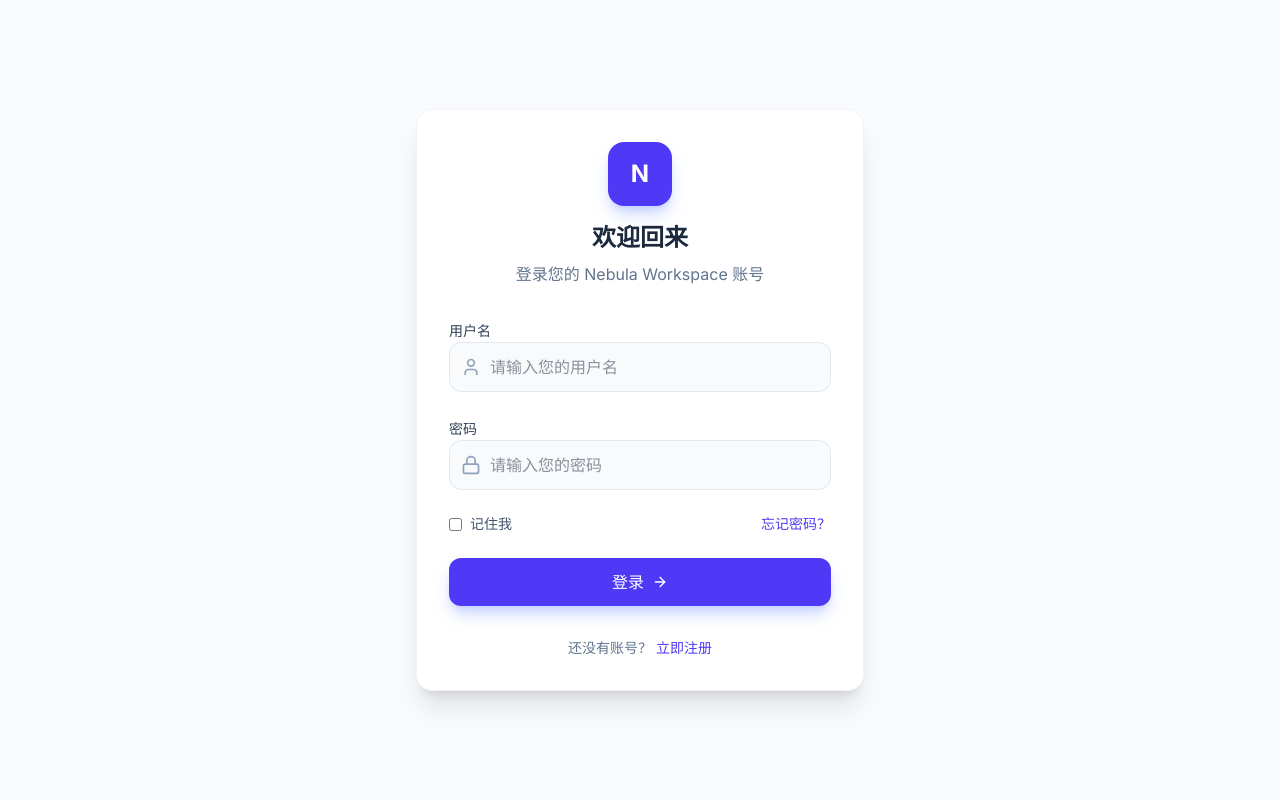
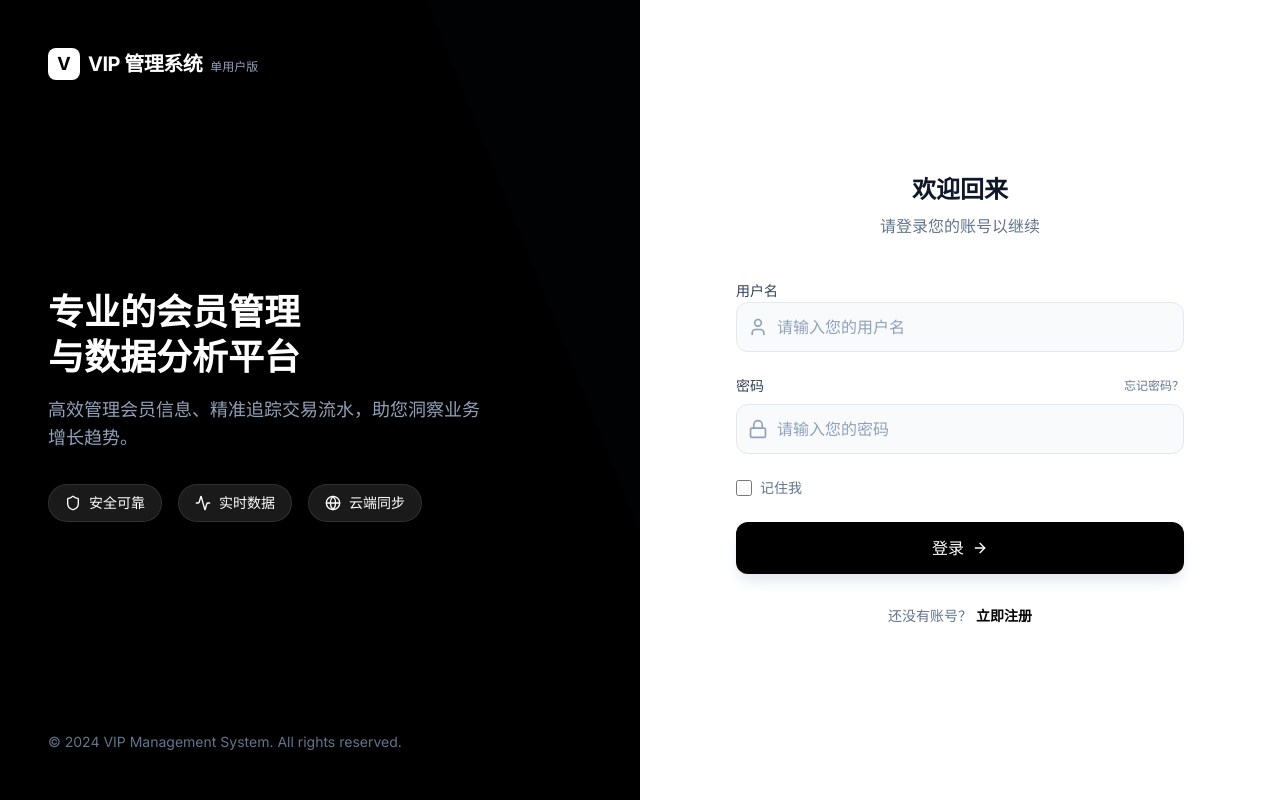
Before and after one commit to chenweilong1713/cf-nextjs-vip, a Next.js app: page /login in a window 1280 px wide. Built offline with nearby package versions, Linux system fonts and the light colour scheme.

Commit message:
- feat: 风格修改

```diff
--- a/src/app/globals.css
+++ b/src/app/globals.css
@@ -4,26 +4,26 @@
 @theme {
   --font-sans: 'Inter', sans-serif;
 
-  --color-primary: #6366f1;
-  --color-accent: #f43f5e;
+  --color-primary: #000000;
+  --color-accent: #404040;
   --color-surface: #ffffff;
-  --color-background: #f8fafc;
+  --color-background: #ffffff;
 
-  --shadow-soft: 0 8px 30px rgba(0, 0, 0, 0.04);
+  --shadow-soft: 0 8px 30px rgba(0, 0, 0, 0.08);
   --shadow-glass: 0 4px 6px -1px rgba(0, 0, 0, 0.1), 0 2px 4px -1px rgba(0, 0, 0, 0.06);
 }
 
 /* Custom Utilities from demo */
 .glass-card {
-  background: rgba(255, 255, 255, 0.8);
+  background: rgba(255, 255, 255, 0.9);
   backdrop-filter: blur(10px);
-  border: 1px solid rgba(255, 255, 255, 0.5);
+  border: 1px solid rgba(0, 0, 0, 0.05);
   transition: all 0.3s ease;
 }
 
 .glass-card:hover {
   transform: translateY(-2px);
-  box-shadow: 0 12px 40px rgba(0, 0, 0, 0.06);
+  box-shadow: 0 12px 40px rgba(0, 0, 0, 0.1);
 }
 
 .sidebar-item {
@@ -33,22 +33,22 @@
 /* Note: .active class logic will be handled by conditional rendering in React,
    but keeping the class here for reference or utility usage */
 .sidebar-item-active {
-  background: white;
-  color: var(--color-primary);
-  box-shadow: 0 4px 12px rgba(99, 102, 241, 0.1);
+  background: #000000;
+  color: white;
+  box-shadow: 0 4px 12px rgba(0, 0, 0, 0.2);
 }
 
-.memo-yellow { background-color: #fefce8; border-color: #fef08a; }
-.memo-blue { background-color: #eff6ff; border-color: #bfdbfe; }
-.memo-green { background-color: #f0fdf4; border-color: #bbf7d0; }
+.memo-yellow { background-color: #f5f5f5; border-color: #d4d4d4; }
+.memo-blue { background-color: #fafafa; border-color: #e5e5e5; }
+.memo-green { background-color: #ffffff; border-color: #d4d4d4; }
 
 /* Scrollbar styles */
 ::-webkit-scrollbar { width: 5px; }
 ::-webkit-scrollbar-track { background: transparent; }
-::-webkit-scrollbar-thumb { background: #e2e8f0; border-radius: 10px; }
+::-webkit-scrollbar-thumb { background: #d4d4d4; border-radius: 10px; }
 
 body {
   background-color: var(--color-background);
-  color: #1e293b;
+  color: #171717;
   overflow-x: hidden;
 }
--- a/src/app/login/page.tsx
+++ b/src/app/login/page.tsx
@@ -2,7 +2,7 @@
 
 import { useState } from 'react';
 import { useRouter } from 'next/navigation';
-import { Lock, User, ArrowRight } from 'lucide-react';
+import { Lock, User, ArrowRight, Shield, Activity, Globe } from 'lucide-react';
 
 import Link from 'next/link';
 
@@ -47,18 +47,76 @@ export default function LoginPage() {
   };
 
   return (
-    <div className="min-h-screen flex items-center justify-center bg-slate-50 p-4">
-      <div className="max-w-md w-full bg-white rounded-2xl shadow-xl p-8 border border-slate-100">
-        <div className="text-center mb-8">
-          <div className="w-16 h-16 bg-indigo-600 rounded-2xl mx-auto flex items-center justify-center mb-4 shadow-lg shadow-indigo-200">
-            <span className="text-white text-2xl font-bold">N</span>
+    <div className="min-h-screen flex bg-white">
+        {/* Left Side - Rendering/Brand Area */}
+        <div className="hidden lg:flex lg:w-1/2 bg-black text-white flex-col justify-between p-12 relative overflow-hidden">
+            {/* Abstract Background Pattern */}
+            <div className="absolute inset-0 opacity-20">
+                <div className="absolute top-0 left-0 w-full h-full bg-[radial-gradient(circle_at_30%_20%,_var(--tw-gradient-stops))] from-slate-800 via-black to-black"></div>
+                <svg className="absolute top-0 right-0 text-slate-800 w-1/2 h-full opacity-30 transform translate-x-1/3" viewBox="0 0 100 100" preserveAspectRatio="none">
+                    <path d="M0 0 L100 0 L100 100 Z" fill="currentColor" />
+                </svg>
             </div>
-          <h1 className="text-2xl font-bold text-slate-800">欢迎回来</h1>
-          <p className="text-slate-500 mt-2">登录您的 Nebula Workspace 账号</p>
+
+            {/* Logo/Brand */}
+            <div className="relative z-10 flex items-center gap-2">
+                <div className="w-8 h-8 bg-white rounded-lg flex items-center justify-center">
+                    <span className="text-black font-bold text-lg">V</span>
+                </div>
+                <div className="flex items-baseline gap-2">
+                    <span className="text-xl font-bold tracking-tight">VIP 管理系统</span>
+                    <span className="text-xs font-medium text-slate-400">单用户版</span>
+                </div>
+            </div>
+
+            {/* Content/Illustration Placeholder */}
+            <div className="relative z-10 space-y-8">
+                <div className="space-y-4">
+                    <h2 className="text-4xl font-bold leading-tight">
+                        专业的会员管理<br/>与数据分析平台
+                    </h2>
+                    <p className="text-slate-400 text-lg max-w-md">
+                        高效管理会员信息、精准追踪交易流水，助您洞察业务增长趋势。
+                    </p>
+                </div>
+
+                {/* Feature Pills */}
+                <div className="flex gap-4">
+                    <div className="flex items-center gap-2 bg-white/10 backdrop-blur-sm px-4 py-2 rounded-full border border-white/10">
+                        <Shield className="w-4 h-4" />
+                        <span className="text-sm">安全可靠</span>
+                    </div>
+                    <div className="flex items-center gap-2 bg-white/10 backdrop-blur-sm px-4 py-2 rounded-full border border-white/10">
+                        <Activity className="w-4 h-4" />
+                        <span className="text-sm">实时数据</span>
+                    </div>
+                    <div className="flex items-center gap-2 bg-white/10 backdrop-blur-sm px-4 py-2 rounded-full border border-white/10">
+                        <Globe className="w-4 h-4" />
+                        <span className="text-sm">云端同步</span>
+                    </div>
+                </div>
+            </div>
+
+            {/* Footer */}
+            <div className="relative z-10 text-sm text-slate-500">
+                © 2024 VIP Management System. All rights reserved.
+            </div>
+        </div>
+
+        {/* Right Side - Login Form */}
+        <div className="flex-1 flex items-center justify-center p-8 bg-white">
+            <div className="max-w-md w-full">
+                <div className="text-center mb-10">
+                    <div className="lg:hidden w-12 h-12 bg-black rounded-xl mx-auto flex items-center justify-center mb-4 shadow-lg shadow-slate-200">
+                        <span className="text-white text-xl font-bold">V</span>
+                    </div>
+                    <h1 className="text-2xl font-bold text-slate-900">欢迎回来</h1>
+                    <p className="text-slate-500 mt-2">请登录您的账号以继续</p>
                 </div>
 
                 {errorMsg && (
-          <div className="mb-4 p-3 bg-red-50 text-red-600 text-sm rounded-lg border border-red-100">
+                    <div className="mb-6 p-4 bg-red-50 text-red-600 text-sm rounded-xl border border-red-100 flex items-center gap-2">
+                        <div className="w-1.5 h-1.5 rounded-full bg-red-500"></div>
                         {errorMsg}
                     </div>
                 )}
@@ -66,13 +124,12 @@ export default function LoginPage() {
                 <form onSubmit={handleLogin} className="space-y-6">
                     <div className="space-y-2">
                         <label className="text-sm font-medium text-slate-700">用户名</label>
-            <div className="relative">
-              <User className="w-5 h-5 text-slate-400 absolute left-3 top-1/2 -translate-y-1/2" />
+                        <div className="relative group">
+                            <User className="w-5 h-5 text-slate-400 absolute left-3 top-1/2 -translate-y-1/2 transition-colors group-focus-within:text-black" />
                             <input
                                 name="username"
                                 type="text"
-                defaultValue=""
-                className="w-full pl-10 pr-4 py-3 bg-slate-50 border border-slate-200 rounded-xl focus:outline-none focus:ring-2 focus:ring-indigo-500/20 focus:border-indigo-500 transition-all text-slate-800"
+                                className="w-full pl-10 pr-4 py-3 bg-slate-50 border border-slate-200 rounded-xl focus:outline-none focus:ring-2 focus:ring-black/5 focus:border-black transition-all text-slate-800 placeholder:text-slate-400"
                                 placeholder="请输入您的用户名"
                                 required
                             />
@@ -80,32 +137,33 @@ export default function LoginPage() {
                     </div>
 
                     <div className="space-y-2">
+                        <div className="flex items-center justify-between">
                             <label className="text-sm font-medium text-slate-700">密码</label>
-            <div className="relative">
-              <Lock className="w-5 h-5 text-slate-400 absolute left-3 top-1/2 -translate-y-1/2" />
+                            <a href="#" className="text-xs text-slate-500 hover:text-black font-medium transition-colors">忘记密码？</a>
+                        </div>
+                        <div className="relative group">
+                            <Lock className="w-5 h-5 text-slate-400 absolute left-3 top-1/2 -translate-y-1/2 transition-colors group-focus-within:text-black" />
                             <input
                                 name="password"
                                 type="password"
-                defaultValue=""
-                className="w-full pl-10 pr-4 py-3 bg-slate-50 border border-slate-200 rounded-xl focus:outline-none focus:ring-2 focus:ring-indigo-500/20 focus:border-indigo-500 transition-all text-slate-800"
+                                className="w-full pl-10 pr-4 py-3 bg-slate-50 border border-slate-200 rounded-xl focus:outline-none focus:ring-2 focus:ring-black/5 focus:border-black transition-all text-slate-800 placeholder:text-slate-400"
                                 placeholder="请输入您的密码"
                                 required
                             />
                         </div>
                     </div>
 
-          <div className="flex items-center justify-between text-sm">
-            <label className="flex items-center gap-2 cursor-pointer">
-              <input type="checkbox" className="rounded border-slate-300 text-indigo-600 focus:ring-indigo-500" />
-              <span className="text-slate-600">记住我</span>
+                    <div className="flex items-center">
+                        <label className="flex items-center gap-2 cursor-pointer group">
+                            <input type="checkbox" className="w-4 h-4 rounded border-slate-300 text-black focus:ring-black/20" />
+                            <span className="text-sm text-slate-500 group-hover:text-slate-700 transition-colors">记住我</span>
                         </label>
-            <a href="#" className="text-indigo-600 hover:text-indigo-700 font-medium">忘记密码？</a>
                     </div>
 
                     <button
                         type="submit"
                         disabled={isLoading}
-            className="w-full bg-indigo-600 hover:bg-indigo-700 text-white font-medium py-3 rounded-xl transition-all shadow-lg shadow-indigo-200 flex items-center justify-center gap-2 disabled:opacity-70 disabled:cursor-not-allowed"
+                        className="w-full bg-black hover:bg-slate-800 text-white font-medium py-3.5 rounded-xl transition-all shadow-lg shadow-slate-200 hover:shadow-xl hover:shadow-slate-300 flex items-center justify-center gap-2 disabled:opacity-70 disabled:cursor-not-allowed transform active:scale-[0.99]"
                     >
                         {isLoading ? (
                             <span className="w-5 h-5 border-2 border-white/30 border-t-white rounded-full animate-spin" />
@@ -120,7 +178,8 @@ export default function LoginPage() {
 
                 <div className="mt-8 text-center text-sm text-slate-500">
                     还没有账号？
-          <Link href="/register" className="text-indigo-600 hover:text-indigo-700 font-medium ml-1">立即注册</Link>
+                    <Link href="/register" className="text-black hover:text-slate-700 font-bold ml-1 hover:underline underline-offset-4">立即注册</Link>
+                </div>
             </div>
         </div>
     </div>
```
Also changed, not shown: src/components/Dashboard.tsx (+10 -9 lines), src/components/Sidebar.tsx (+18 -18 lines). Lines whose indentation alone changed are shown as unchanged.
